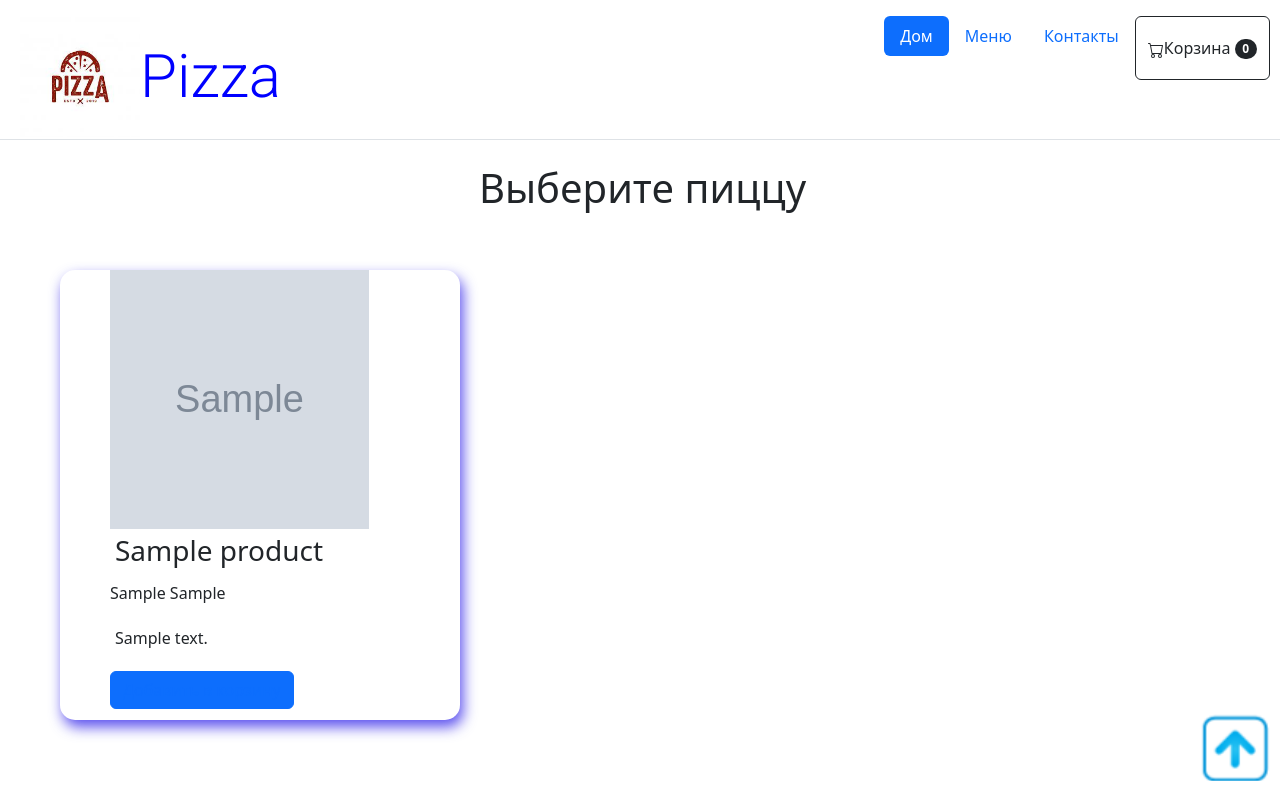
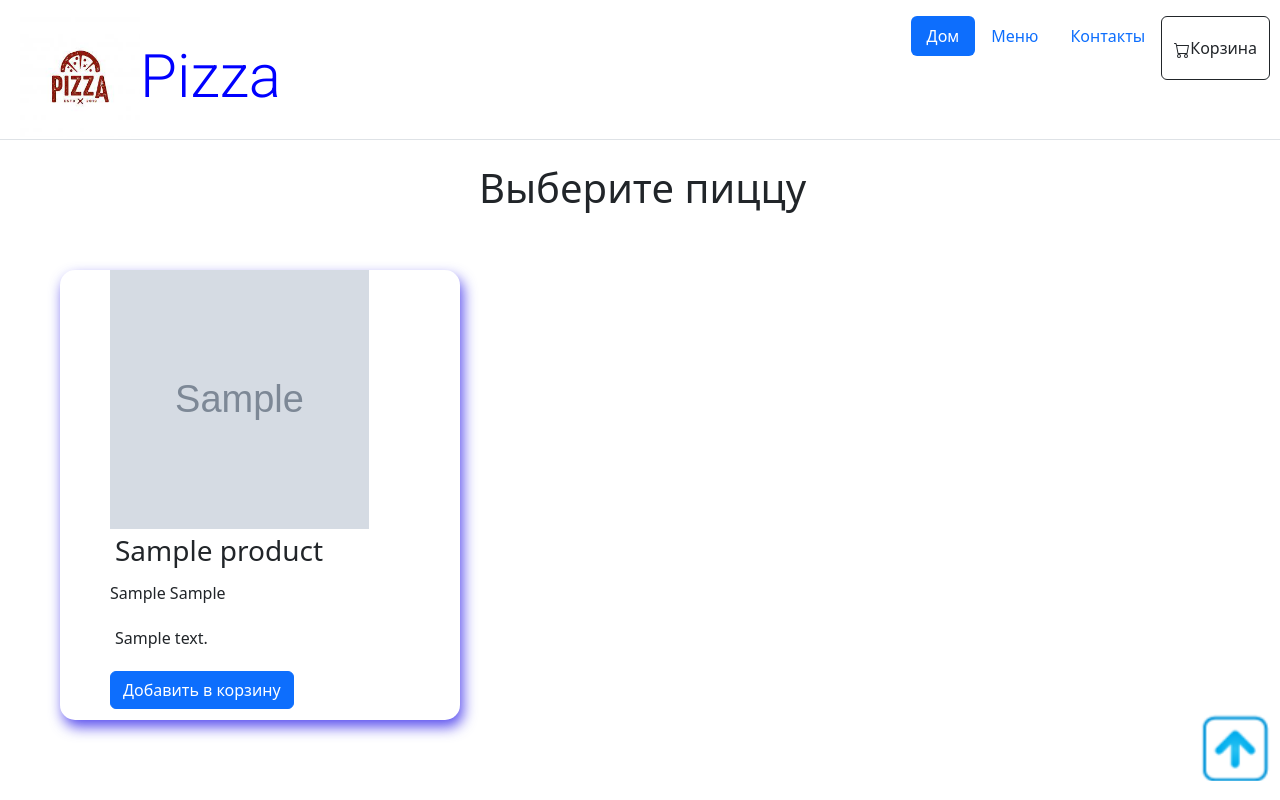
Before and after one commit to Vlasenckoiury/Food_develory, a Django app: page /menu/ in a window 1280 px wide. Run offline with Django 4.2, Linux system fonts and the light colour scheme; tables that the repository leaves empty hold one stand-in row (values such as "Sample post"); grey boxes marked "Sample" are stand-in pictures; some libraries are stand-ins or nearby versions.

Commit message:
обновленное приложение

```diff
--- a/app_food/templates/app_food/all_menu.html
+++ b/app_food/templates/app_food/all_menu.html
@@ -16,7 +16,7 @@
             <h3 class="pizza-name">{{ el.name }}</h3>
             <p class="price-weight">{{ el.price }} {{ el.weight }}</p>
             <p class="description">{{ el.description}}</p>
-            <button type="button" class="btn btn-primary"><a href="">Добавить в корзину</a></button>
+            <button type="button" class="btn btn-primary">Добавить в корзину</button>
         </div>
         {% endfor %}
     </div>
--- a/app_food/templates/app_food/base.html
+++ b/app_food/templates/app_food/base.html
@@ -31,7 +31,7 @@
             <button class="btn btn-outline-dark" type="submit" style="height: 64px">
                 <svg xmlns="http://www.w3.org/2000/svg" width="16" height="16" fill="currentColor" class="bi bi-cart" viewBox="0 0 16 16">
                     <path d="M0 1.5A.5.5 0 0 1 .5 1H2a.5.5 0 0 1 .485.379L2.89 3H14.5a.5.5 0 0 1 .491.592l-1.5 8A.5.5 0 0 1 13 12H4a.5.5 0 0 1-.491-.408L2.01 3.607 1.61 2H.5a.5.5 0 0 1-.5-.5M3.102 4l1.313 7h8.17l1.313-7H3.102zM5 12a2 2 0 1 0 0 4 2 2 0 0 0 0-4m7 0a2 2 0 1 0 0 4 2 2 0 0 0 0-4m-7 1a1 1 0 1 1 0 2 1 1 0 0 1 0-2m7 0a1 1 0 1 1 0 2 1 1 0 0 1 0-2"/>
-                </svg>Корзина<span class="badge bg-dark text-white ms-1 rounded-pill">0</span>
+                </svg>Корзина
             </button>
         </form>
     </header>
```
